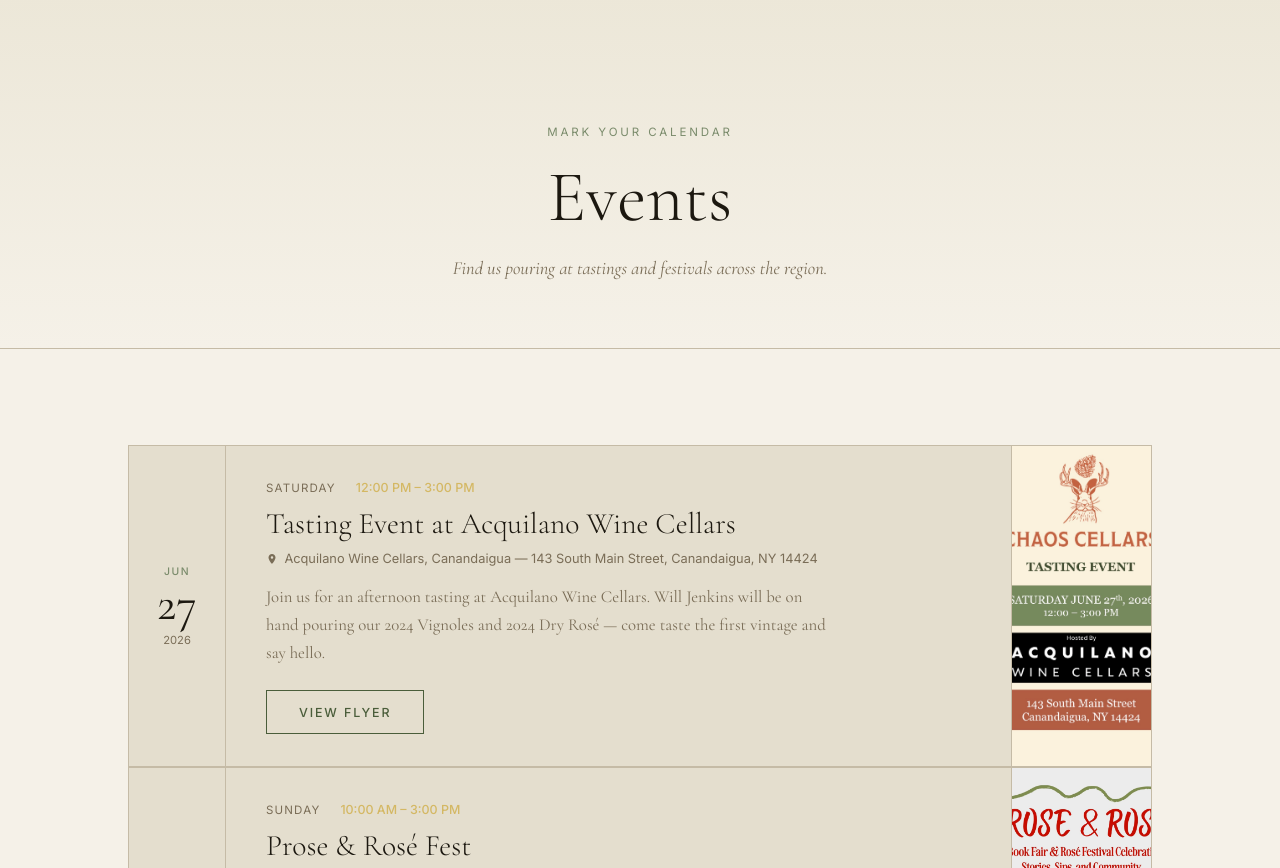
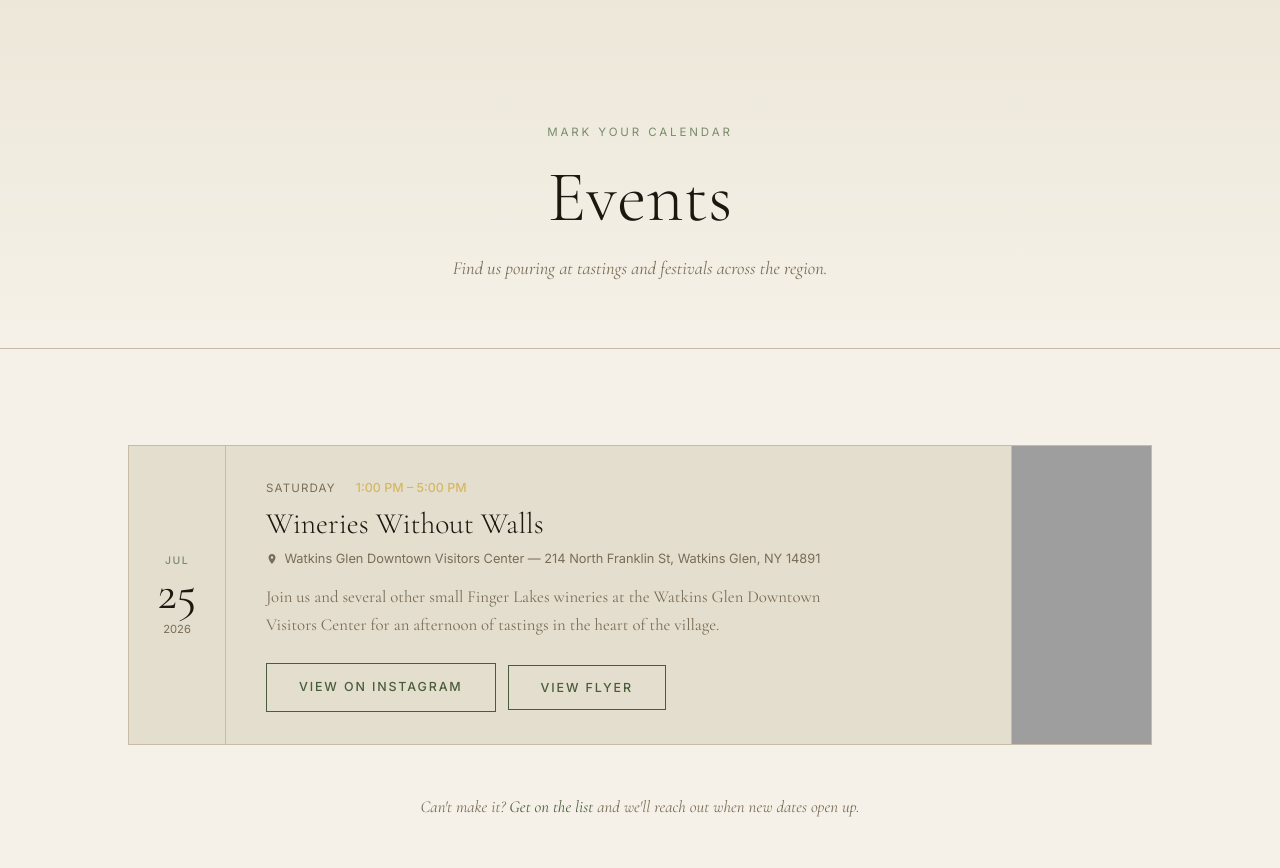
Before and after one commit to chaos-cellars/chaos-cellars.github.io, an Astro site: page /events in a window 1280 px wide. Shown: the part 84-952 px from the top of the page. Built offline with nearby package versions, Linux system fonts and the light colour scheme; Astro itself is replaced by a stand-in of ours; grey boxes are pictures that could not be loaded.

Commit message:
Add Bonesteel Wines; update events for Wineries Without Walls

```diff
--- a/src/data/events.json
+++ b/src/data/events.json
@@ -1,26 +1,15 @@
 [
   {
-    "id": 1,
-    "title": "Tasting Event at Acquilano Wine Cellars",
-    "date": "2026-06-27",
-    "time": "12:00 PM – 3:00 PM",
-    "location": "Acquilano Wine Cellars, Canandaigua",
-    "address": "143 South Main Street, Canandaigua, NY 14424",
-    "description": "Join us for an afternoon tasting at Acquilano Wine Cellars. Will Jenkins will be on hand pouring our 2024 Vignoles and 2024 Dry Rosé — come taste the first vintage and say hello.",
-    "flyer": "/Events/2026 06 27 Acquilano Wine Cellars TASTING EVENT.jpg",
+    "id": 3,
+    "title": "Wineries Without Walls",
+    "date": "2026-07-25",
+    "time": "1:00 PM – 5:00 PM",
+    "location": "Watkins Glen Downtown Visitors Center",
+    "address": "214 North Franklin St, Watkins Glen, NY 14891",
+    "description": "Join us and several other small Finger Lakes wineries at the Watkins Glen Downtown Visitors Center for an afternoon of tastings in the heart of the village.",
+    "flyer": "/Events/2026 07 25 Wineries Without Walls - WATKINS GLEN.jpg",
     "ticket_url": null,
-    "sold_out": false
-  },
-  {
-    "id": 2,
-    "title": "Prose & Rosé Fest",
-    "date": "2026-07-19",
-    "time": "10:00 AM – 3:00 PM",
-    "location": "Bonesteel Wines, Victor",
-    "address": "236 High St Ext, Victor, NY 14564",
-    "description": "A Book Fair & Rosé Festival celebrating stories, sips, and community. Find us pouring at Bonesteel Wines in Victor for a day of local authors, outdoor browsing, and great wine.",
-    "flyer": "/Events/2026 07 19 Bonesteel Wines - PROSE & ROSE FEST.jpg",
-    "ticket_url": null,
+    "instagram_url": "https://www.instagram.com/winerieswithoutwalls/",
     "sold_out": false
   }
 ]
--- a/src/pages/events.astro
+++ b/src/pages/events.astro
@@ -55,6 +55,9 @@
                   ) : event.ticket_url ? (
                     <a href={event.ticket_url} class="btn btn-primary">Get Tickets</a>
                   ) : null}
+                  {event.instagram_url && (
+                    <a href={event.instagram_url} class="btn btn-ghost" target="_blank" rel="noopener">View on Instagram</a>
+                  )}
                   {event.flyer && (
                     <button class="btn btn-ghost flyer-btn" data-flyer={event.flyer} data-title={event.title}>
                       View Flyer
```
Also changed, not shown: src/data/partners.json (+9 -0 lines), public/Events/2026 06 27 Acquilano Wine Cellars TASTING EVENT.jpg (deleted), public/Events/2026 07 19 Bonesteel Wines - PROSE & ROSE FEST.jpg (deleted).
